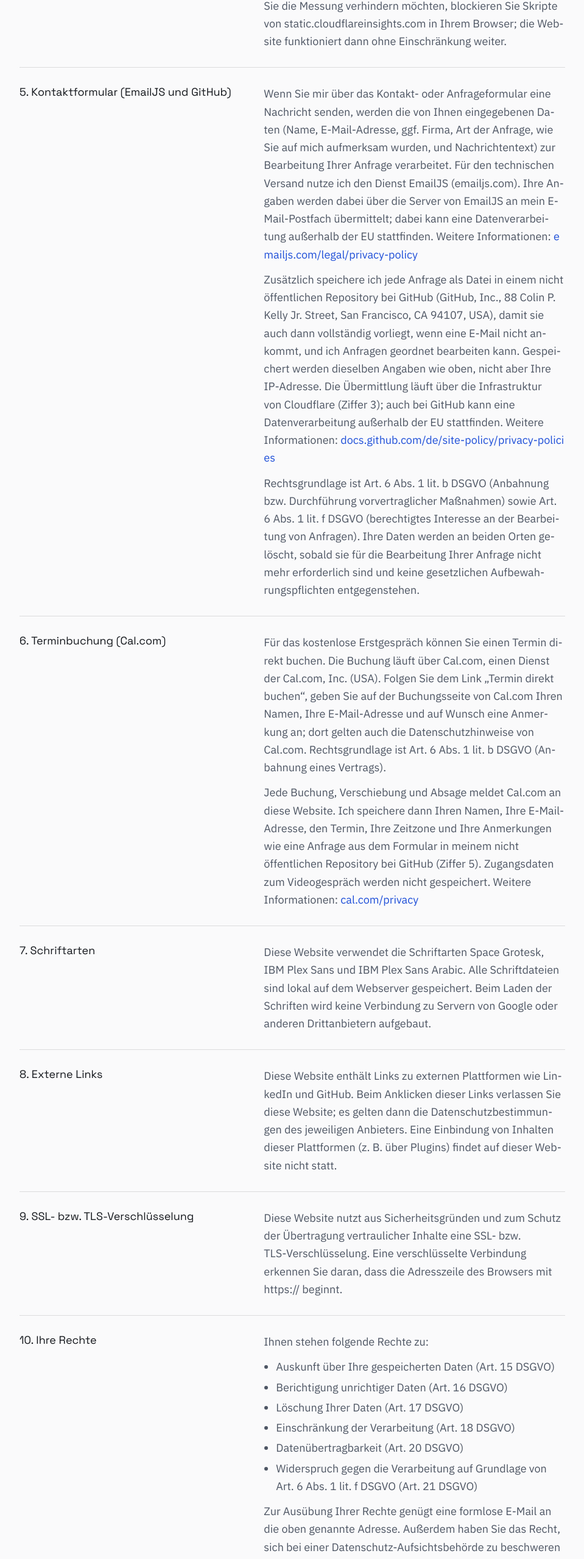
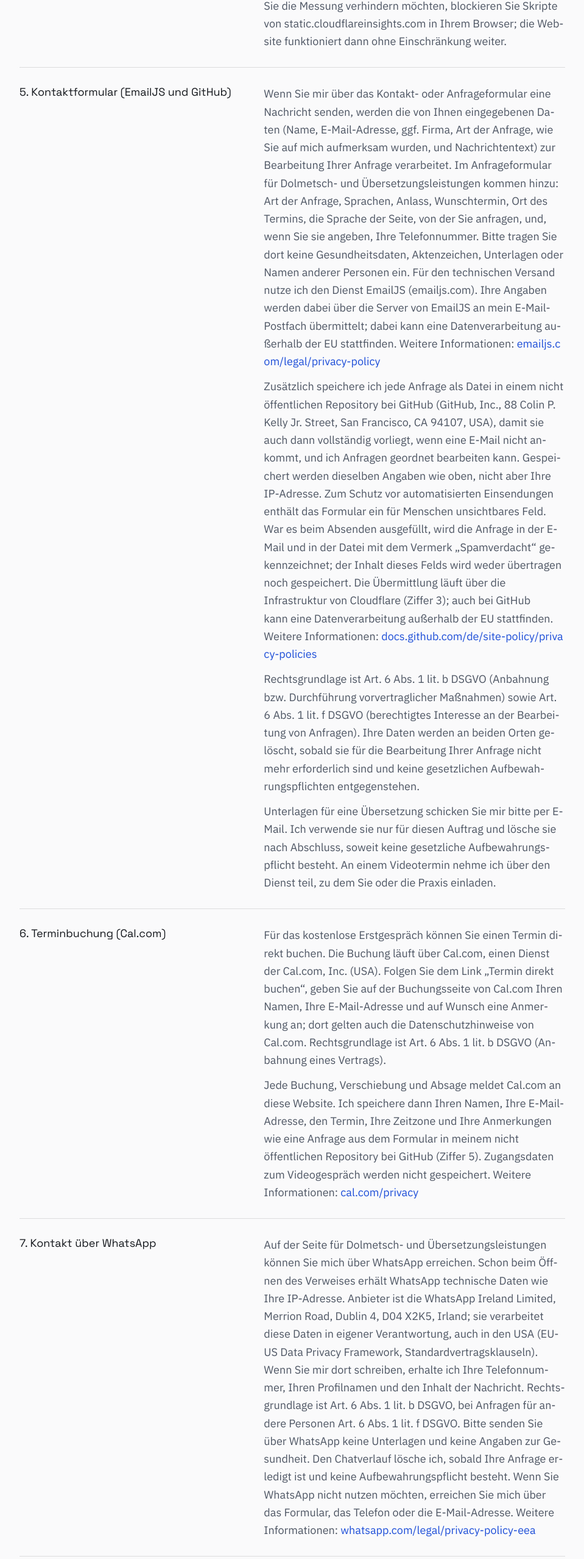
Before and after one commit to MuhamedBeck/Muhamed-Beck-Portfolio, a React (Vite) app: page /datenschutz in a window 1280 px wide. Shown: the part 2550-5107 px from the top of the page at 61% size, without its empty margins (32-991 px from the left). Built offline with nearby package versions, Linux system fonts and the light colour scheme.

Commit message:
docs(datenschutz): Anfrageformular für Dolmetsch-Leistungen, unsichtbares Feld, WhatsApp, Aufträge

```diff
--- a/src/components/pages/Datenschutz.jsx
+++ b/src/components/pages/Datenschutz.jsx
@@ -134,7 +134,12 @@ const SECTIONS = [
           Wenn Sie mir über das Kontakt- oder Anfrageformular eine Nachricht senden,
           werden die von Ihnen eingegebenen Daten (Name, E-Mail-Adresse, ggf. Firma, Art
           der Anfrage, wie Sie auf mich aufmerksam wurden, und Nachrichtentext) zur
-          Bearbeitung Ihrer Anfrage verarbeitet. Für den technischen Versand nutze ich
+          Bearbeitung Ihrer Anfrage verarbeitet. Im Anfrageformular für Dolmetsch- und
+          Übersetzungsleistungen kommen hinzu: Art der Anfrage, Sprachen, Anlass,
+          Wunschtermin, Ort des Termins, die Sprache der Seite, von der Sie anfragen, und,
+          wenn Sie sie angeben, Ihre Telefonnummer. Bitte tragen Sie dort keine
+          Gesundheitsdaten, Aktenzeichen, Unterlagen oder Namen anderer Personen ein. Für
+          den technischen Versand nutze ich
           den Dienst EmailJS (emailjs.com). Ihre Angaben werden dabei über die Server von
           EmailJS an mein E-Mail-Postfach übermittelt; dabei kann eine Datenverarbeitung
           außerhalb der EU stattfinden. Weitere Informationen:{" "}
@@ -151,7 +156,11 @@ const SECTIONS = [
           Repository bei GitHub (GitHub, Inc., 88 Colin P. Kelly Jr. Street, San Francisco,
           CA 94107, USA), damit sie auch dann vollständig vorliegt, wenn eine E-Mail nicht
           ankommt, und ich Anfragen geordnet bearbeiten kann. Gespeichert werden dieselben
-          Angaben wie oben, nicht aber Ihre IP-Adresse. Die Übermittlung läuft über die
+          Angaben wie oben, nicht aber Ihre IP-Adresse. Zum Schutz vor automatisierten
+          Einsendungen enthält das Formular ein für Menschen unsichtbares Feld. War es beim
+          Absenden ausgefüllt, wird die Anfrage in der E-Mail und in der Datei mit dem
+          Vermerk „Spamverdacht“ gekennzeichnet; der Inhalt dieses Felds wird weder
+          übertragen noch gespeichert. Die Übermittlung läuft über die
           Infrastruktur von Cloudflare (Ziffer 3); auch bei GitHub kann eine
           Datenverarbeitung außerhalb der EU stattfinden. Weitere Informationen:{" "}
           <a
@@ -168,6 +177,12 @@ const SECTIONS = [
           Interesse an der Bearbeitung von Anfragen). Ihre Daten werden an beiden Orten
           gelöscht, sobald sie für die Bearbeitung Ihrer Anfrage nicht mehr erforderlich
           sind und keine gesetzlichen Aufbewahrungspflichten entgegenstehen.
+        </p>
+        <p>
+          Unterlagen für eine Übersetzung schicken Sie mir bitte per E-Mail. Ich verwende
+          sie nur für diesen Auftrag und lösche sie nach Abschluss, soweit keine
+          gesetzliche Aufbewahrungspflicht besteht. An einem Videotermin nehme ich über
+          den Dienst teil, zu dem Sie oder die Praxis einladen.
         </p>
       </>
     ),
@@ -204,7 +219,34 @@ const SECTIONS = [
     ),
   },
   {
-    title: "7. Schriftarten",
+    title: "7. Kontakt über WhatsApp",
+    body: (
+      <p>
+        Auf der Seite für Dolmetsch- und Übersetzungsleistungen können Sie mich über
+        WhatsApp erreichen. Schon beim Öffnen des Verweises erhält WhatsApp technische
+        Daten wie Ihre IP-Adresse. Anbieter ist die WhatsApp Ireland Limited, Merrion
+        Road, Dublin 4, D04 X2K5, Irland; sie verarbeitet diese Daten in eigener
+        Verantwortung, auch in den USA (EU-US Data Privacy Framework,
+        Standardvertragsklauseln). Wenn Sie mir dort schreiben, erhalte ich Ihre
+        Telefonnummer, Ihren Profilnamen und den Inhalt der Nachricht. Rechtsgrundlage
+        ist Art. 6 Abs. 1 lit. b DSGVO, bei Anfragen für andere Personen Art. 6 Abs. 1
+        lit. f DSGVO. Bitte senden Sie über WhatsApp keine Unterlagen und keine Angaben
+        zur Gesundheit. Den Chatverlauf lösche ich, sobald Ihre Anfrage erledigt ist und
+        keine Aufbewahrungspflicht besteht. Wenn Sie WhatsApp nicht nutzen möchten,
+        erreichen Sie mich über das Formular, das Telefon oder die E-Mail-Adresse.
+        Weitere Informationen:{" "}
+        <a
+          href="https://www.whatsapp.com/legal/privacy-policy-eea"
+          target="_blank"
+          rel="noopener noreferrer"
+          className={EXT_LINK}>
+          whatsapp.com/legal/privacy-policy-eea
+        </a>
+      </p>
+    ),
+  },
+  {
+    title: "8. Schriftarten",
     body: (
       <p>
         Diese Website verwendet die Schriftarten Space Grotesk, IBM Plex Sans und
@@ -215,7 +257,7 @@ const SECTIONS = [
     ),
   },
   {
-    title: "8. Externe Links",
+    title: "9. Externe Links",
     body: (
       <p>
         Diese Website enthält Links zu externen Plattformen wie LinkedIn und GitHub.
@@ -226,7 +268,7 @@ const SECTIONS = [
     ),
   },
   {
-    title: "9. SSL- bzw. TLS-Verschlüsselung",
+    title: "10. SSL- bzw. TLS-Verschlüsselung",
     body: (
       <p>
         Diese Website nutzt aus Sicherheitsgründen und zum Schutz der Übertragung
@@ -237,7 +279,7 @@ const SECTIONS = [
     ),
   },
   {
-    title: "10. Ihre Rechte",
+    title: "11. Ihre Rechte",
     body: (
       <>
         <p>Ihnen stehen folgende Rechte zu:</p>
@@ -262,7 +304,7 @@ const SECTIONS = [
     ),
   },
   {
-    title: "11. Aktualität dieser Datenschutzerklärung",
+    title: "12. Aktualität dieser Datenschutzerklärung",
     body: (
       <p>
         Ich behalte mir vor, diese Datenschutzerklärung anzupassen, damit sie stets den
```
Also changed, not shown: 1 other file (tests, documents, lock files or other folders).
